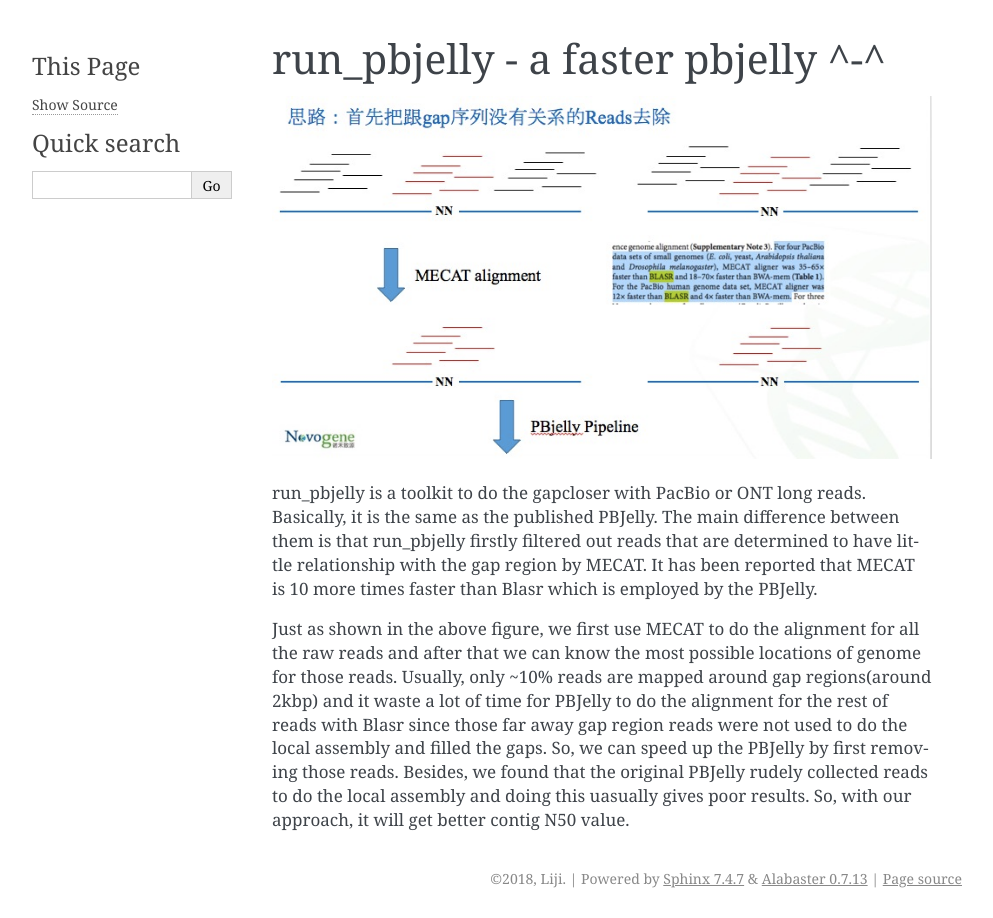
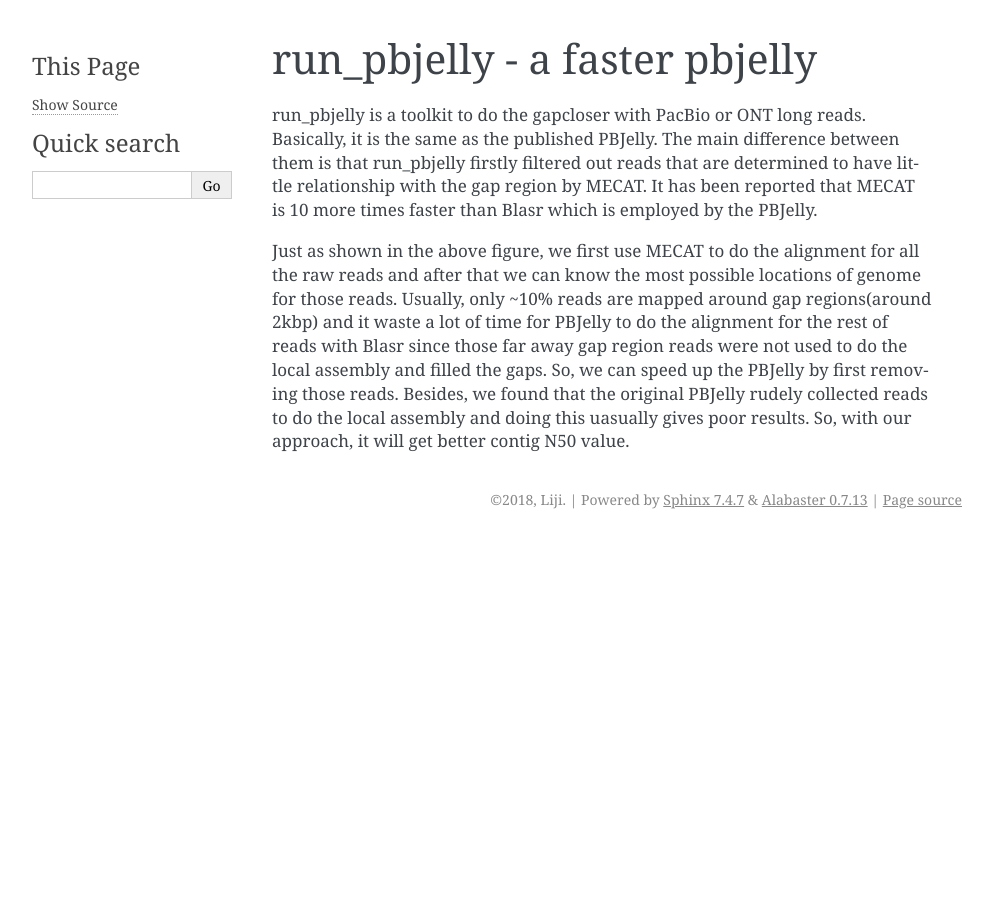
Before and after one commit to bitcometz/run_pbjelly, a Sphinx documentation site: the page built from source/README.rst, in a window 1280 px wide. Shown: the whole page, without its empty margins (148-1141 px from the left). Built offline with Sphinx 7.4.7, drawn with Linux system fonts in a browser that asks for light colours.

Commit message:
Add files via upload

```diff
--- a/source/README.rst
+++ b/source/README.rst
@@ -1,7 +1,5 @@
-run_pbjelly - a faster pbjelly ^-^
+run_pbjelly - a faster pbjelly
 ================================================================================
-
-.. image:: images/pipelines.png
 
 
 run_pbjelly is a toolkit to do the gapcloser with PacBio or ONT long reads. Basically, it is the same as the published PBJelly. The main difference between them is that run_pbjelly firstly filtered out reads that are determined to have little relationship with the gap region by MECAT. It has been reported that MECAT is 10 more times faster than Blasr which is employed by the PBJelly.
--- a/source/overview.rst
+++ b/source/overview.rst
@@ -3,6 +3,9 @@
 
 Scope and Features
 --------------------------------------------------------------------------------
+
+.. image:: images/pipelines.png
+
 
 run_pbjelly is intended to be easy to use but some
 familiarity with commandline applications is expected. Rather than providing a
```
